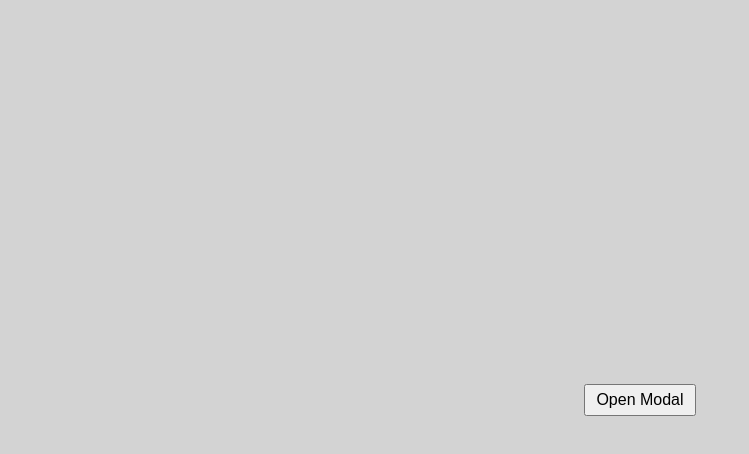
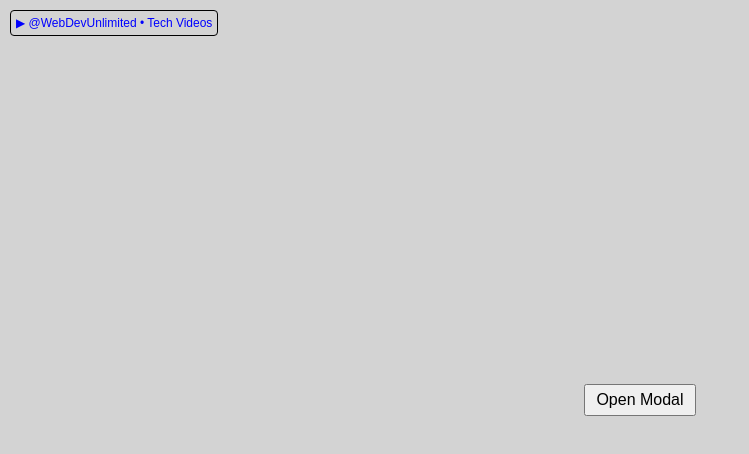
Before and after one commit to eastcoastdeveloper/angular-modal-mock, an Angular app: page / in a window 1280 px wide. Shown: the top 454 px of the page, without its empty margins (0-749 px from the left). Built offline with nearby package versions, Linux system fonts and the light colour scheme.

Commit message:
1 file modified

```diff
--- a/src/main.html
+++ b/src/main.html
@@ -1,4 +1,23 @@
 <main>
+  <a
+    style="
+      font: normal 12px sans-serif;
+      color: blue;
+      position: fixed;
+      top: 5px;
+      left: 5px;
+      border: 1px solid black;
+      padding: 5px;
+      border-radius: 4px;
+      margin: 5px 0 0 5px;
+      display: inline-block;
+      text-decoration: none;
+    "
+    href="https://www.youtube.com/@WebDevUnlimited"
+    target="_blank"
+    class="yt-badge"
+    >&#9654; @WebDevUnlimited • Tech Videos</a
+  >
   <button type="button" *ngIf="!loader" (click)="openModal()">
     Open Modal
   </button>
```
